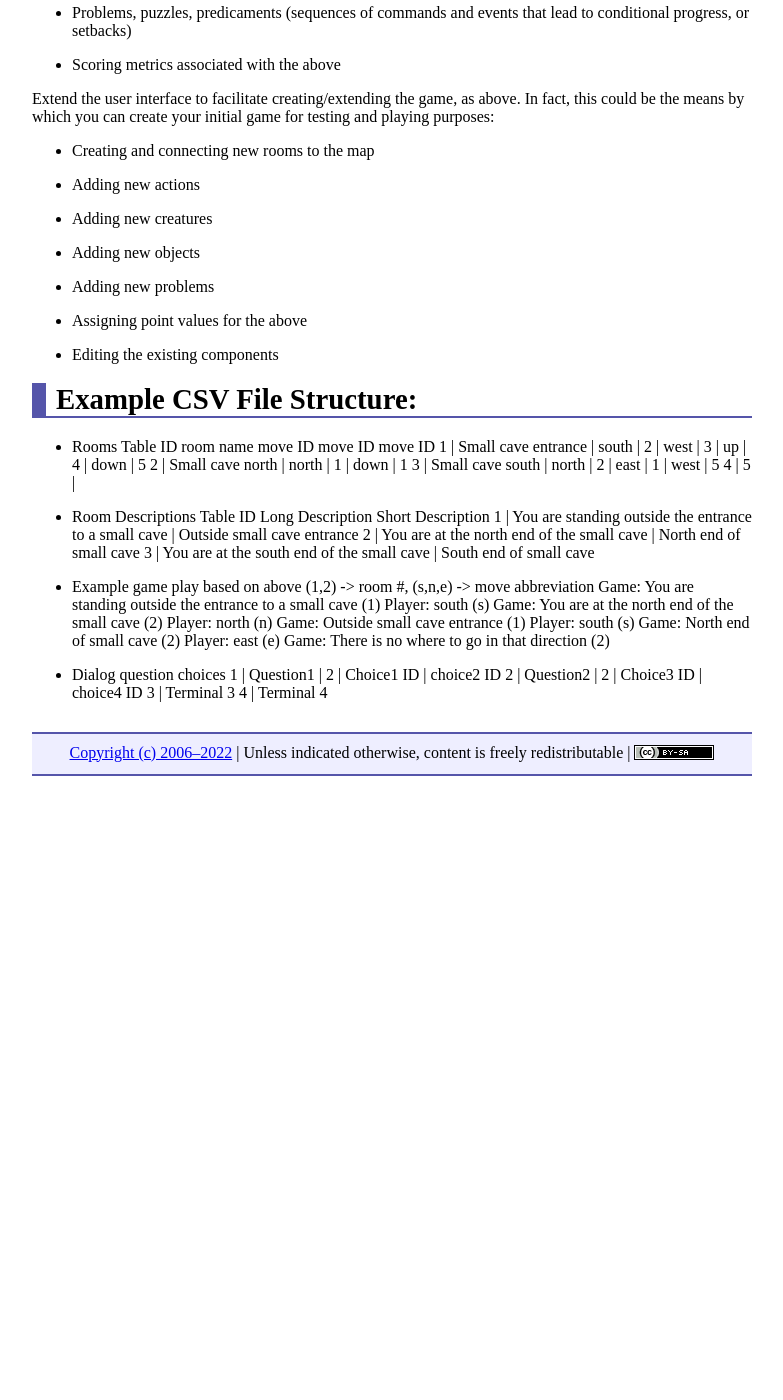
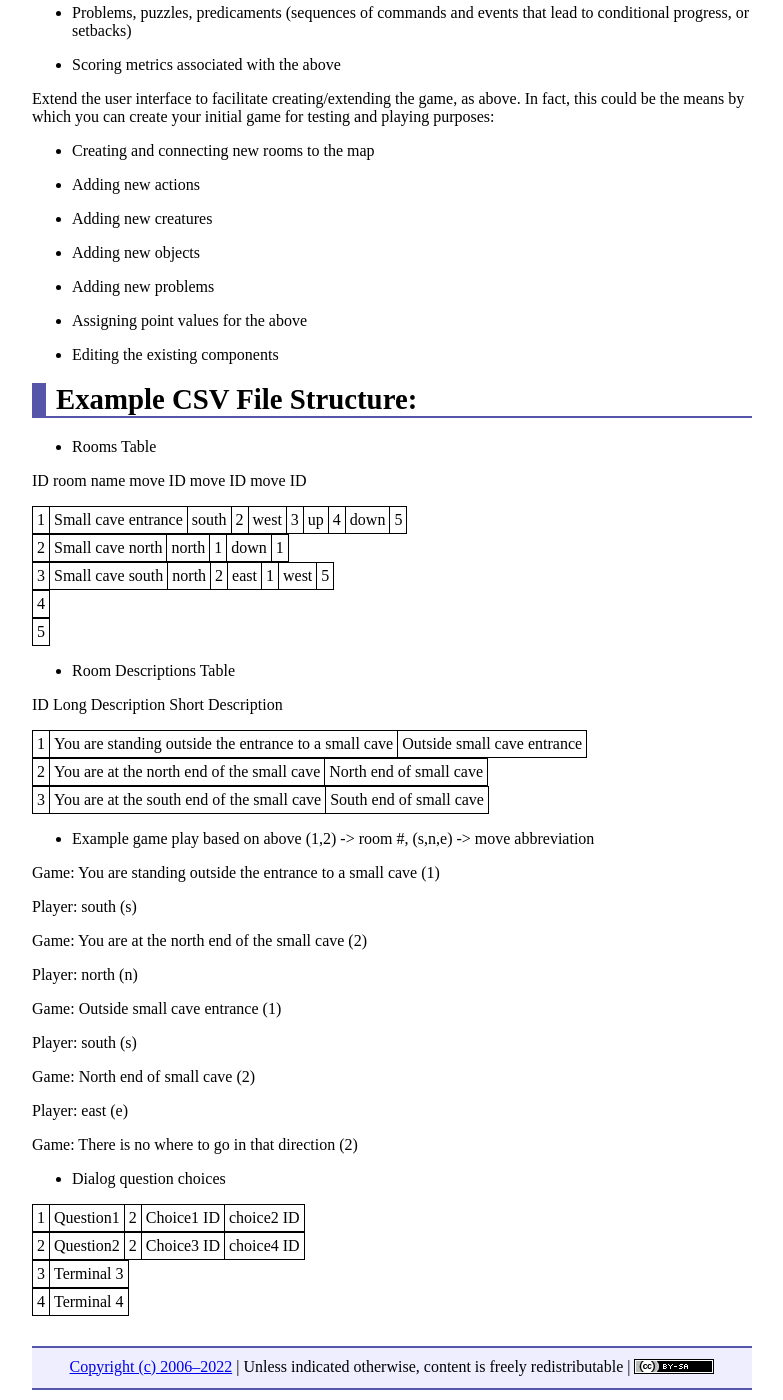
Before and after one commit to ycpcs/cs320-spring2022, a Jekyll site: the page built from projects/Text_Adventure_Game.md, in a window 1280 px wide and 1400 px high, scrolled down 1980 px. Shown: the whole window, without its empty margins (248-1031 px from the left). Built offline with Jekyll 4.4.1, drawn with Linux system fonts in a browser that asks for light colours; before the commit the page ends 2766 px from its top, so only the background shows below that.

Commit message:
updated TBAG

```diff
--- a/projects/Text_Adventure_Game.md
+++ b/projects/Text_Adventure_Game.md
@@ -101,35 +101,56 @@ Example CSV File Structure:
 ======================
 
 * Rooms Table
+
 ID  room name              move    ID  move   ID   move   ID
+
 1 | Small cave entrance  | south | 2 | west  | 3 | up    | 4 | down | 5
+
 2 | Small cave north     | north | 1 | down  | 1
+
 3 | Small cave south     | north | 2 | east  | 1 | west  | 5
+
 4 |
+
 5 |
 
 * Room Descriptions Table
+
 ID  Long Description                                        Short Description
+
 1 | You are standing outside the entrance to a small cave | Outside small cave entrance
+
 2 | You are at the north end of the small cave            | North end of small cave
+
 3 | You are at the south end of the small cave            | South end of small cave
 
 
 * Example game play based on above (1,2) -> room #, (s,n,e) -> move abbreviation
+
 Game: You are standing outside the entrance to a small cave (1)
+
 Player: south (s)
+
 Game: You are at the north end of the small cave (2)
+
 Player: north (n)
+
 Game: Outside small cave entrance (1)
+
 Player: south (s)
+
 Game: North end of small cave (2)
+
 Player: east (e)
+
 Game: There is no where to go in that direction (2)
 
+* Dialog question choices
 
+1 | Question1  | 2 | Choice1 ID | choice2 ID
 
-* Dialog question choices
-1 | Question1  | 2 | Choice1 ID | choice2 ID
 2 | Question2  | 2 | Choice3 ID | choice4 ID
+
 3 | Terminal 3
+
 4 | Terminal 4
```
